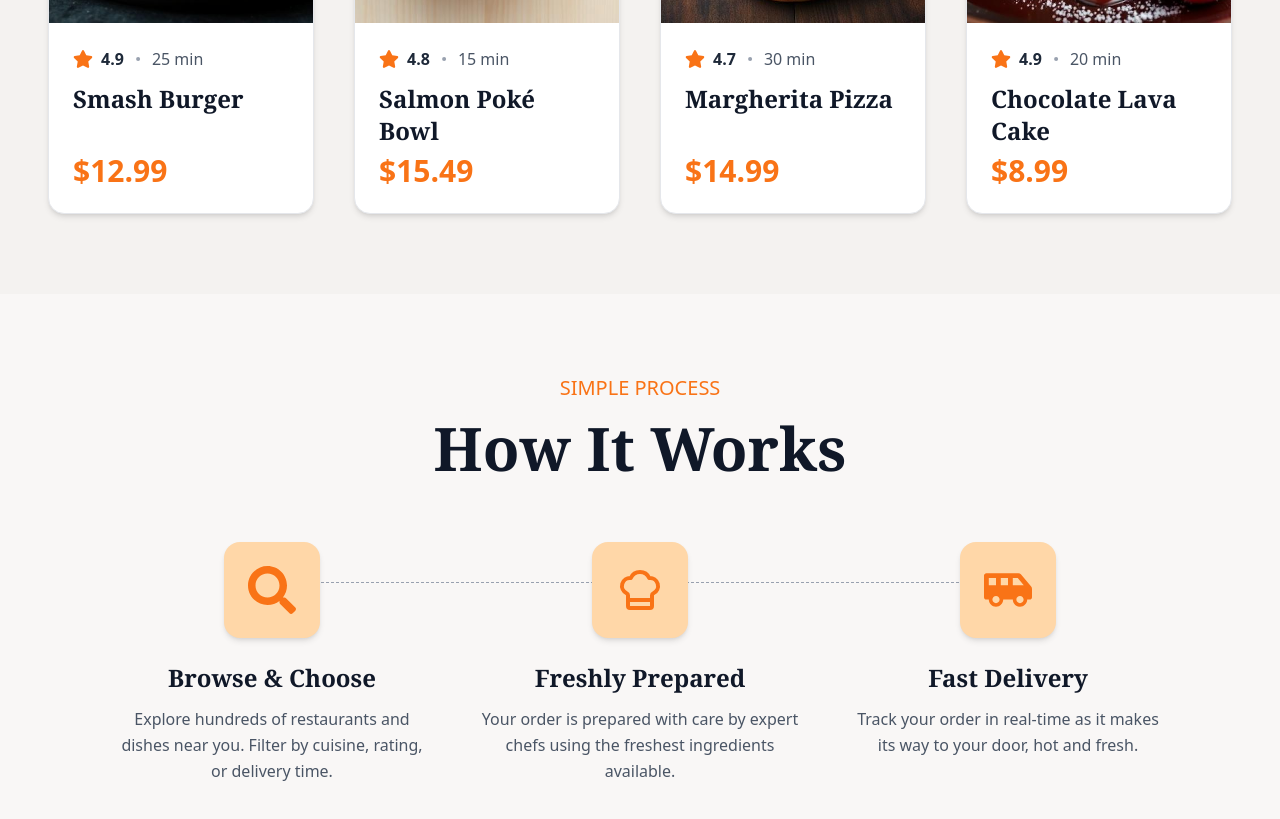
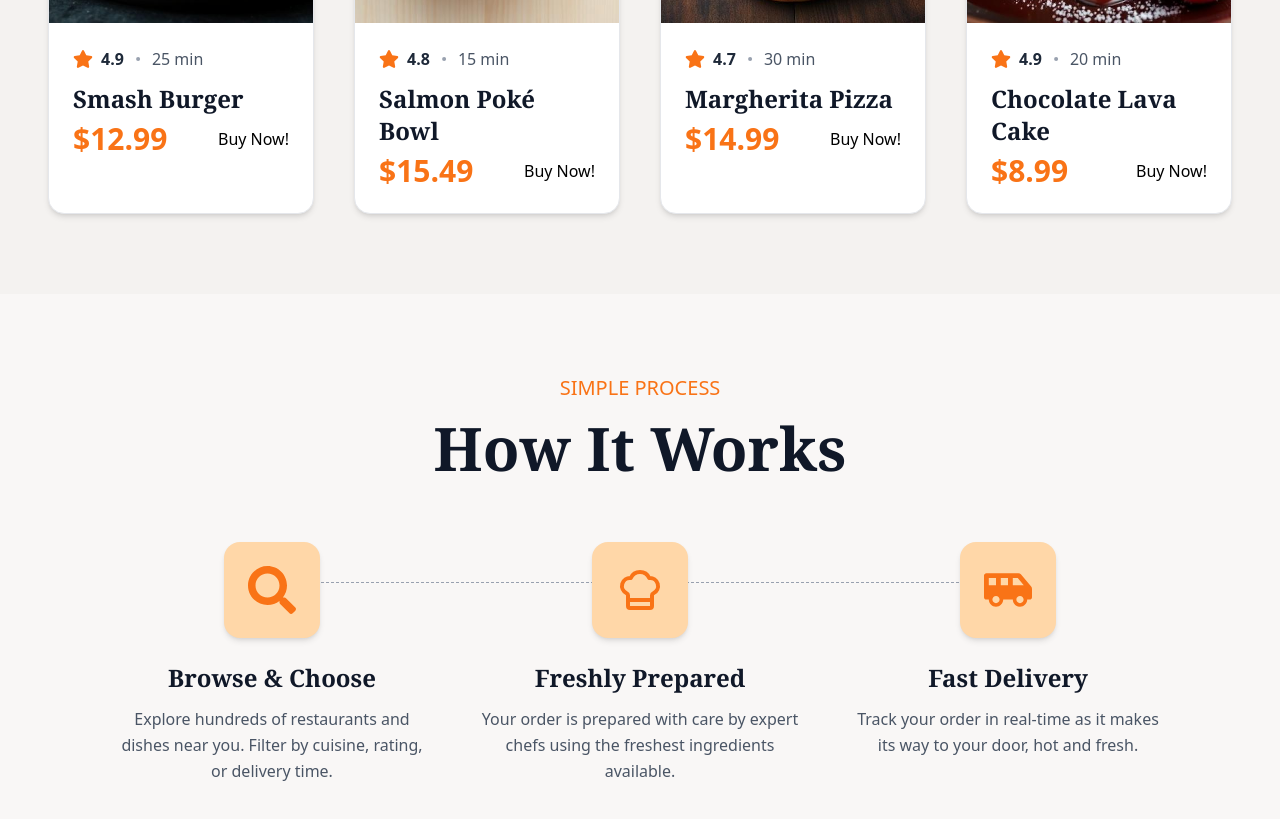
Before and after one commit to David-Osas-bot/Flavorly, a React (Vite) app: page / in a window 1280 px wide. Shown: the part 1880-2699 px from the top of the page. Built offline with nearby package versions, Linux system fonts and the light colour scheme.

Commit message:
fourth commit

```diff
--- a/src/components/picks/Picks.jsx
+++ b/src/components/picks/Picks.jsx
@@ -1,4 +1,5 @@
 // Picks.jsx
+import React from "react";
 import IMG1 from "../../assets/imgFour.jpg";
 import IMG2 from "../../assets/imgOne.jpg";
 import IMG3 from "../../assets/imgThree.jpg";
@@ -45,6 +46,23 @@ const picksData = [
     time: "20 min",
   },
 ];
+
+const phoneNumber = "+2348081677861"; // Seller WhatsApp number
+
+const handleWhatsAppClick = (item) => {
+  const message = `Hello, I'm interested in this item:
+
+    Item Name: ${item.name}
+    Price: $${item.price}
+
+    Please provide more details.`;
+
+  const encodedMessage = encodeURIComponent(message);
+
+  const url = `https://wa.me/${phoneNumber}?text=${encodedMessage}`;
+
+  window.open(url, "_blank");
+};
 
 const Picks = () => {
   return (
@@ -101,9 +119,15 @@ const Picks = () => {
                   {item.name}
                 </h3>
 
-                <p className="mt-auto text-2xl md:text-3xl font-bold text-[#F97316]">
-                  {item.price}
-                </p>
+                <div className="flex flex-row justify-between items-center">
+                  <p className="mt-auto text-2xl md:text-3xl font-bold text-[#F97316]">
+                    {item.price}
+                  </p>
+
+                  <button onClick={() => handleWhatsAppClick(item)}>
+                    Buy Now!
+                  </button>
+                </div>
               </div>
             </div>
           ))}
@@ -113,4 +137,5 @@ const Picks = () => {
   );
 };
 
+
 export default Picks;
```
